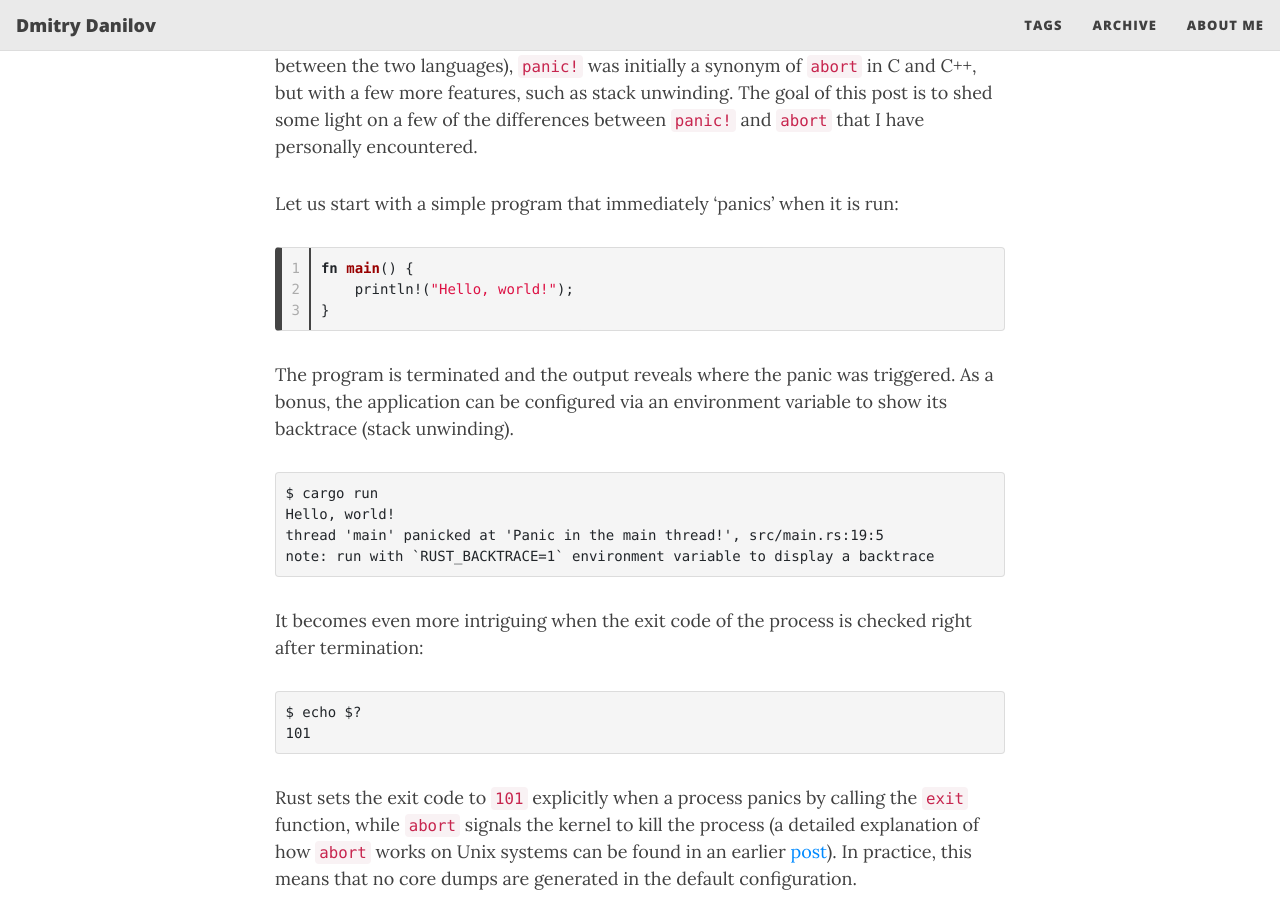
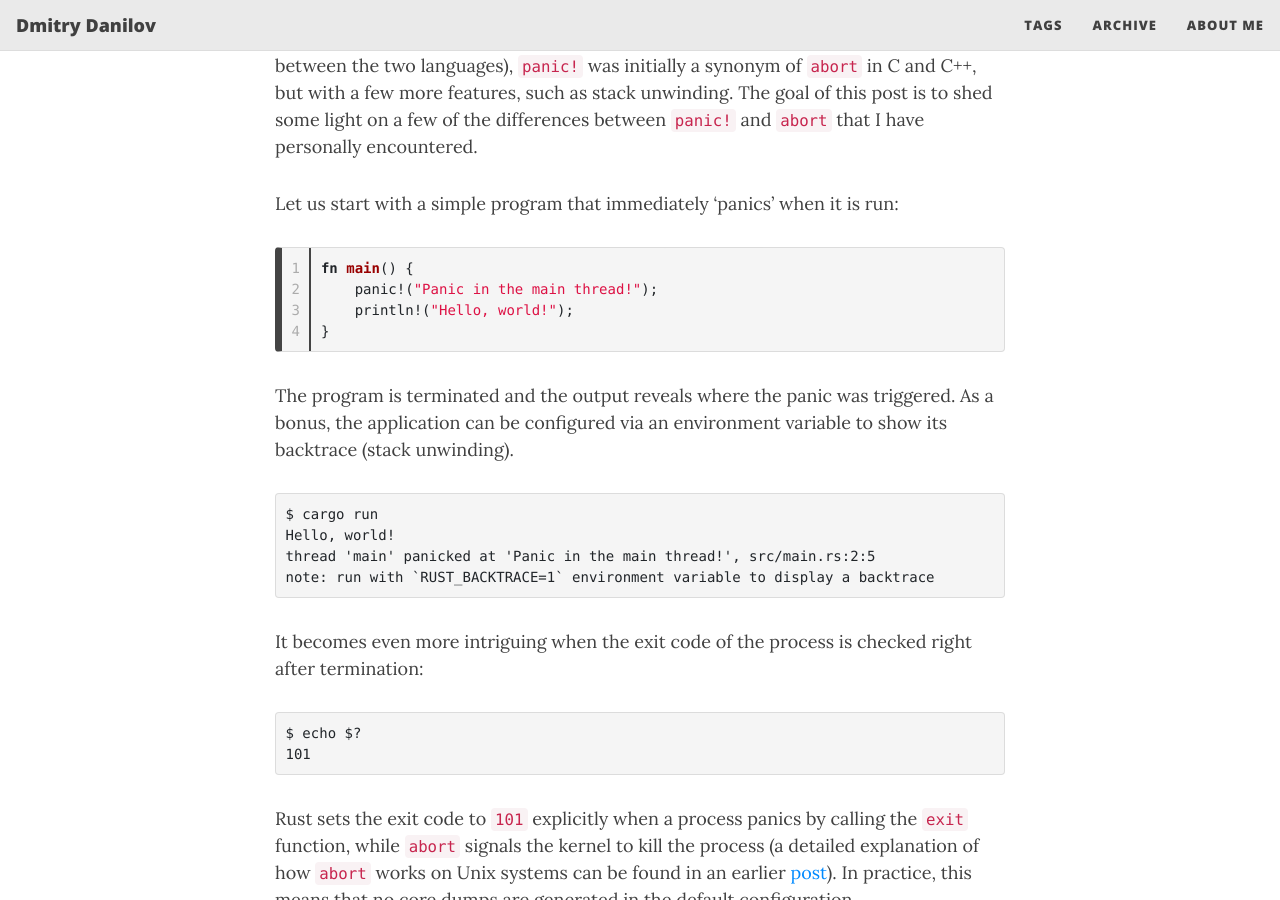
Before and after one commit to f-squirrel/f-squirrel.github.io, a Jekyll site: the page built from _posts/2021-05-31-panic-in-rust.md, in a window 1280 px wide and 900 px high, scrolled down 472 px. Built offline with Jekyll 4.4.1, drawn with Linux system fonts in a browser that asks for light colours; nearby versions of some CDN libraries; comment, search, counter and statistics services are not loaded; some of the changed lines change nothing that is shown.

Commit message:
post: fix typos

````diff
--- a/_posts/2021-05-31-panic-in-rust.md
+++ b/_posts/2021-05-31-panic-in-rust.md
@@ -22,6 +22,7 @@ on a few of the differences between `panic!` and `abort` that I have personally
 Let us start with a simple program that immediately 'panics' when it is run:
 ```rust
 fn main() {
+    panic!("Panic in the main thread!");
     println!("Hello, world!");
 }
 ```
@@ -31,7 +32,7 @@ configured via an environment variable to show its backtrace (stack unwinding).
 ```plain
 $ cargo run
 Hello, world!
-thread 'main' panicked at 'Panic in the main thread!', src/main.rs:19:5
+thread 'main' panicked at 'Panic in the main thread!', src/main.rs:2:5
 note: run with `RUST_BACKTRACE=1` environment variable to display a backtrace
 ```
 
````
